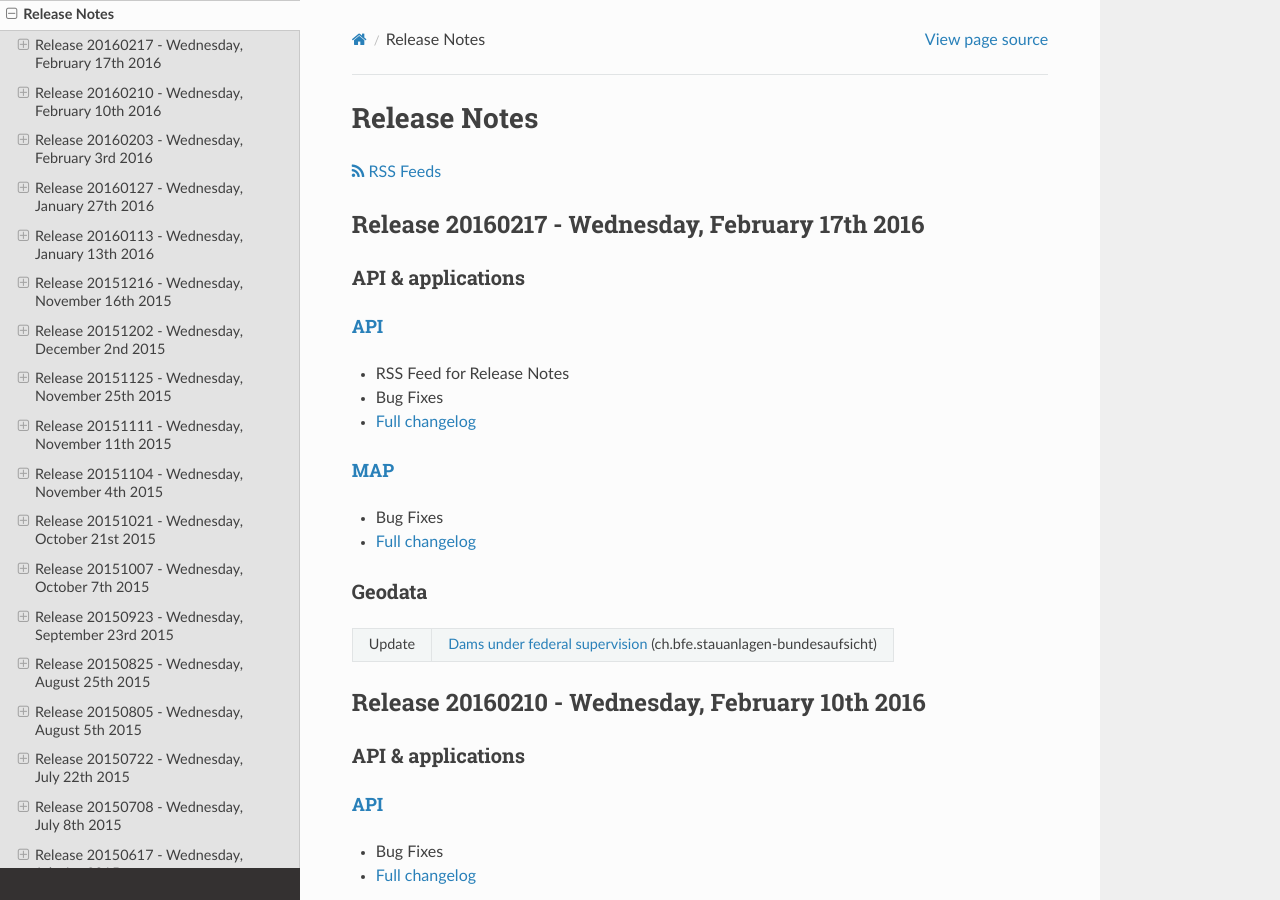
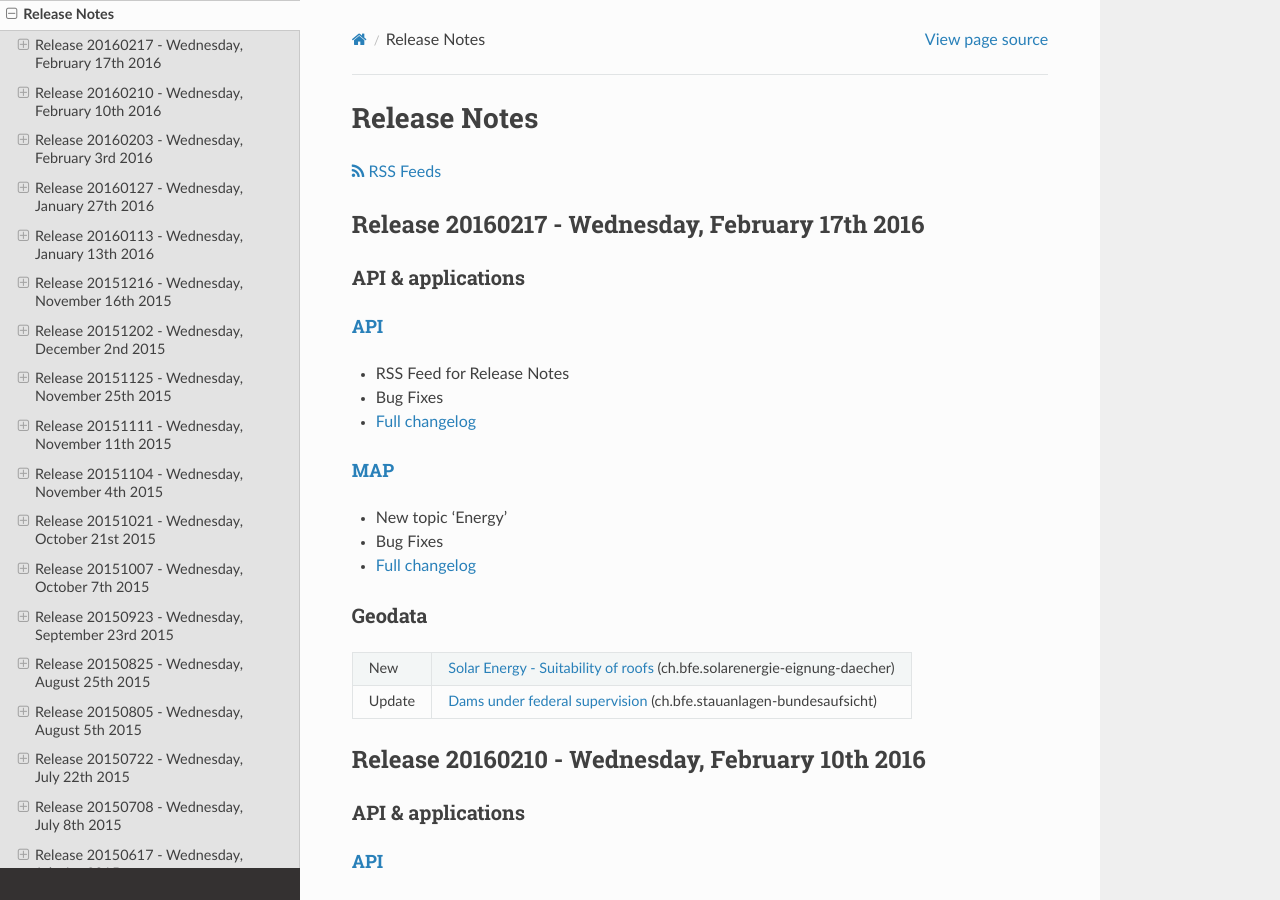
Before and after one commit to swisstopo-test/doc-chsdi3, a Sphinx documentation site: the page built from source/releasenotes/index.rst, in a window 1280 px wide and 900 px high. Built offline with Sphinx 7.4.7 and the Read the Docs theme 2.0.0, drawn with Linux system fonts in a browser that asks for light colours.

Commit message:
Update release notes for delayed release

```diff
--- a/source/releasenotes/index.rst
+++ b/source/releasenotes/index.rst
@@ -31,14 +31,17 @@ API & applications
 
 `MAP <//map.geo.admin.ch>`__
 '''''''''''''''''''''''''''''
+- New topic 'Energy'
 - Bug Fixes
 - `Full changelog <https://github.com/geoadmin/mf-geoadmin3/compare/r_160210...r_160217>`__
 
 Geodata
 *******
-+--------+-----------------------------------------------------------------------------------------------------------------------------------------+
-| Update | `Dams under federal supervision <//map.geo.admin.ch/?layers=ch.bfe.stauanlagen-bundesaufsicht>`__ (ch.bfe.stauanlagen-bundesaufsicht)   |
-+--------+-----------------------------------------------------------------------------------------------------------------------------------------+
++--------+--------------------------------------------------------------------------------------------------------------------------------------------------+
+| New    | `Solar Energy - Suitability of roofs <//map.geo.admin.ch/?layers=ch.bfe.solarenergie-eignung-daecher>`__ (ch.bfe.solarenergie-eignung-daecher)   |
++--------+--------------------------------------------------------------------------------------------------------------------------------------------------+
+| Update | `Dams under federal supervision <//map.geo.admin.ch/?layers=ch.bfe.stauanlagen-bundesaufsicht>`__ (ch.bfe.stauanlagen-bundesaufsicht)            |
++--------+--------------------------------------------------------------------------------------------------------------------------------------------------+
 
 
 .. _releasenotes_20160210:
```
